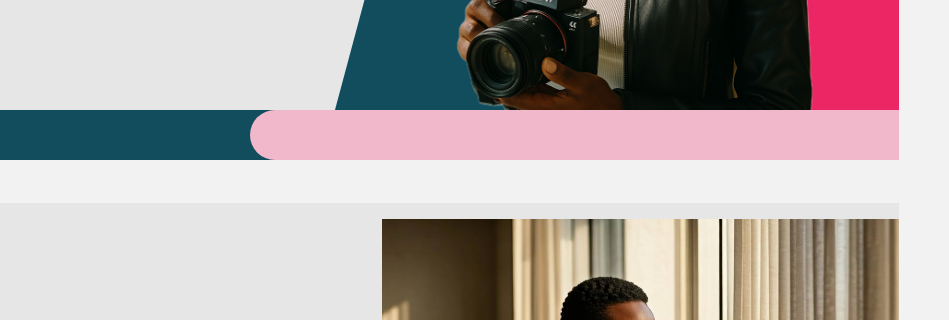
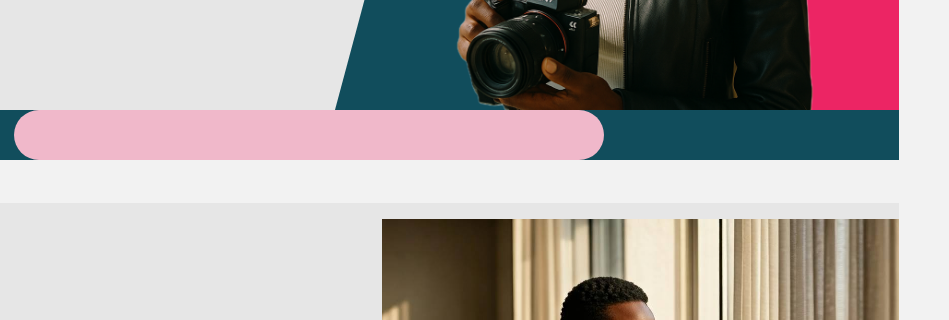
Before and after one commit to paulmagadi/JaneKenny-Photographer, a plain HTML site: page index.html in a window 1280 px wide. Shown: the part 459-779 px from the top of the page, 331-1280 px from the left. Drawn offline with Linux system fonts and the light colour scheme; a web font is replaced by a local one.

Commit message:
modified:   styles.css

```diff
--- a/styles.css
+++ b/styles.css
@@ -25,6 +25,7 @@ header {
     padding: 1em 2em;
     margin: 0 10px;
     background-color: rgb(230, 230, 230);
+    z-index: 100;
 }
 
 .logo {
@@ -103,7 +104,7 @@ header .menu-toggler {
     margin-top: 1em;
     background-color: rgb(230, 230, 230);
     position: relative;
-    z-index: -1;
+    z-index: 0;
 }
 
 .introduction {
@@ -248,24 +249,15 @@ header .menu-toggler {
 .section-break::after {
     content: '';
     right: 0;
+    left: 0;
     height: 50px;
-    width: 55%;
+    width: 50%;
+    margin: 0 auto;
     background-color: var(--primary-color);
     background-color: rgb(240, 184, 202);
     z-index: 1;
     position: absolute;
-    border-radius: 50px 0 0 50px;
-}
-
-.section-break::before {
-    content: '';
-    left: 0;
-    height: 50px;
-    width: 50%;
-    background-color: var(--primary-color);
-    z-index: 1;
-    position: absolute;
-    border-radius: 0 50px 50px 0;
+    border-radius: 50px;
 }
 
 .services-section {
```
